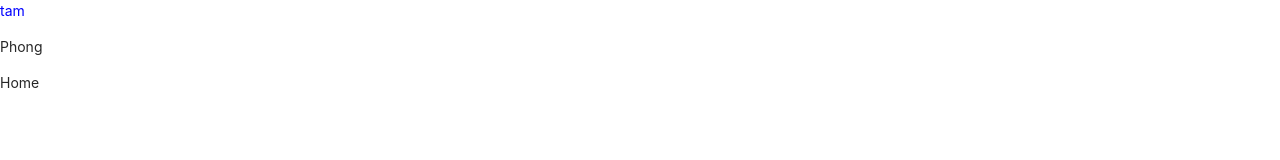
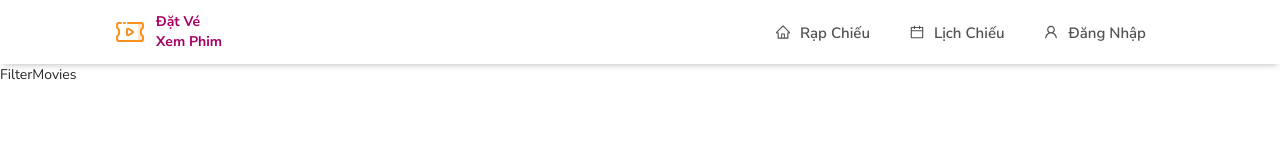
Before and after one commit to Phong0601/booking_movie, a React app: page / in a window 1280 px wide. Built offline with nearby package versions, Linux system fonts and the light colour scheme; no server answers.

Commit message:
update-header

```diff
--- a/package.json
+++ b/package.json
@@ -3,6 +3,7 @@
   "version": "0.1.0",
   "private": true,
   "dependencies": {
+    "@ant-design/icons": "^4.7.0",
     "@reduxjs/toolkit": "^1.8.5",
     "@testing-library/jest-dom": "^5.16.5",
     "@testing-library/react": "^13.4.0",
--- a/src/common/components/Header/_header.scss
+++ b/src/common/components/Header/_header.scss
@@ -1,5 +1,40 @@
 .Header {
-  &__title {
-    color: $color-seccond;
+  background-color: #fff;
+
+  box-shadow: rgba(50, 50, 93, 0.25) 10px -9px 12px -2px, rgba(0, 0, 0, 0.3) 0px 3px 7px -3px;
+  .navbar {
+    display: flex;
+    align-items: center;
+    justify-content: space-between;
+    background-color: #fff;
+    .left {
+      width: 30%;
+      display: flex;
+      align-items: center;
+      justify-content: start;
+      .ticket {
+        display: flex;
+        align-items: center;
+        justify-content: center;
+        p {
+          padding: 0 1rem;
+          line-height: 2rem;
+          color: #a50064;
+          font-weight: 700;
+        }
+      }
+    }
+    .right {
+      display: flex;
+      justify-content: end;
+      font-size: 1.5rem;
+      width: 70%;
+      border-bottom: none;
+      color: #525252;
+      font-weight: 600;
+      .nav-sub {
+        margin-left: 20px;
+      }
+    }
   }
 }
--- a/src/common/components/Header/index.jsx
+++ b/src/common/components/Header/index.jsx
@@ -1,14 +1,126 @@
-import React from 'react'
+import React, { useEffect, useState } from "react";
+import { Layout, Menu } from "antd";
+import {
+  UserOutlined,
+  CalendarOutlined,
+  HomeOutlined,
+} from "@ant-design/icons";
+import instance from "api/instance";
+const Header = () => {
+  const [current, setCurrent] = useState("");
 
-const Header = () => {
+  const onClick = (e) => {
+    console.log("click ", e);
+    setCurrent(e.key);
+  };
+
+  const items = [
+    {
+      label: "Rạp Chiếu",
+      key: "sub-1",
+      icon: <HomeOutlined />,
+      children: [
+        {
+          label: "CGV",
+          key: "1",
+        },
+        {
+          label: "GALAXY",
+          key: "2",
+        },
+        {
+          label: "CineStar",
+          key: "7",
+        },
+        {
+          label: "BHD Star Cineplex",
+          key: "8",
+        },
+        {
+          label: "LotteCinima",
+          key: "9",
+        },
+        {
+          label: "MegaGS",
+          key: "10",
+        },
+      ],
+    },
+    {
+      label: "Lịch Chiếu",
+      key: "sub-2",
+      icon: <CalendarOutlined />,
+      children: [
+        {
+          label: "Phim Đang Chiếu",
+          key: "3",
+        },
+        {
+          label: "Phim Sắp Chiếu",
+          key: "4",
+        },
+      ],
+    },
+    {
+      label: "Đăng Nhập",
+      key: "sub-3",
+      icon: <UserOutlined />,
+      children: [
+        {
+          label: "Đăng Nhập",
+          key: "5",
+        },
+        {
+          label: "Đăng Xuất",
+          key: "6",
+        },
+      ],
+    },
+  ];
   return (
-    <div className='Header'>
-      <div className='Header__title'>
-        <p>tam</p>
+    <Layout className="Header" style={{ display: "block" }}>
+      <div className="container">
+        <Layout.Header className="navbar">
+          <div className="left">
+            <div className="logo"></div>
+            <div className="ticket">
+              <svg
+                width={32}
+                height={32}
+                viewBox="0 0 32 32"
+                xmlns="http://www.w3.org/2000/svg"
+              >
+                <g fill="none" fillRule="evenodd">
+                  <path d="M0 0h32v32H0z" />
+                  <path d="M0 0h32v32H0z" />
+                  <path
+                    fill="#FEE6CD"
+                    d="M29 7v5.01l-1.992 1.993v3.9L29.105 20v5h-4.987V7"
+                  />
+                  <path
+                    d="M7 6a1 1 0 0 1 .117 1.993L7 8H5a1 1 0 0 0-.993.883L4 9v1.74a1 1 0 0 0 .177.568l.076.096.99 1.113a3 3 0 0 1 .749 1.774l.008.22v2.979a3 3 0 0 1-.618 1.823l-.14.17-.99 1.113a1 1 0 0 0-.245.543L4 21.26V23a1 1 0 0 0 .883.993L5 24h22a1 1 0 0 0 .993-.883L28 23v-1.74a1 1 0 0 0-.177-.568l-.076-.096-.99-1.113a3 3 0 0 1-.749-1.774L26 17.49V14.51a3 3 0 0 1 .618-1.823l.14-.17.99-1.113a1 1 0 0 0 .245-.543L28 10.74V9a1 1 0 0 0-.883-.993L27 8H14a1 1 0 0 1-.117-1.993L14 6h13a3 3 0 0 1 2.995 2.824L30 9v1.74a3 3 0 0 1-.618 1.823l-.14.17-.99 1.113a1 1 0 0 0-.245.543L28 14.51v2.98a1 1 0 0 0 .177.568l.076.096.99 1.113a3 3 0 0 1 .749 1.774l.008.22V23a3 3 0 0 1-2.824 2.995L27 26H5a3 3 0 0 1-2.995-2.824L2 23v-1.74a3 3 0 0 1 .618-1.823l.14-.17.99-1.113a1 1 0 0 0 .245-.543L4 17.49v-2.98a1 1 0 0 0-.177-.568l-.076-.096-.99-1.113a3 3 0 0 1-.749-1.774L2 10.74V9a3 3 0 0 1 2.824-2.995L5 6h2zm5.345 6.609a2 2 0 0 1 2.645-.615l3.983 2.27a2 2 0 0 1 .002 3.474l-3.983 2.275A2 2 0 0 1 12 18.277v-4.545a2 2 0 0 1 .262-.99zM14 13.732v4.545L17.982 16 14 13.731zM11 6a1 1 0 0 1 .117 1.993L11 8h-1a1 1 0 0 1-.117-1.993L10 6h1z"
+                    fill="#FA901E"
+                    fillRule="nonzero"
+                  />
+                </g>
+              </svg>
+
+              <p>
+                Đặt Vé <br /> Xem Phim
+              </p>
+            </div>
+          </div>
+          <Menu
+            onClick={onClick}
+            selectedKeys={[current]}
+            mode="horizontal"
+            className="right"
+            items={items}
+          />
+        </Layout.Header>
       </div>
-      <p>Phong</p>
-    </div>
-  )
-}
+    </Layout>
+  );
+};
 
-export default Header
+export default Header;
--- /dev/null
+++ b/src/features/movies/pages/home/components/filterMovies/FilterMovies.jsx
@@ -0,0 +1,9 @@
+import React from 'react'
+
+const FilterMovies = () => {
+  return (
+    <div>FilterMovies</div>
+  )
+}
+
+export default FilterMovies
--- a/src/features/movies/pages/home/index.jsx
+++ b/src/features/movies/pages/home/index.jsx
@@ -1,12 +1,13 @@
 import React, { useEffect, useState } from 'react'
 import { useDispatch, useSelector } from 'react-redux'
+import FilterMovies from './components/filterMovies/FilterMovies';
 import { fetchMovie } from './utils/homeAction';
 import { movies } from './utils/homeSelector';
 
 const Home = () => {
   const dispatch= useDispatch();
   const listMovies = useSelector(movies);
-  console.log(listMovies);
+
   const [config,setConfig]=useState({
     currentPage:'1',
     pageSize:'8'
@@ -18,7 +19,9 @@ const Home = () => {
     fetchMovies();
   },[])
   return (
-    <div>Home</div>
+    <div>
+      <FilterMovies/>
+    </div>
   )
 }
 
--- a/src/features/movies/pages/home/utils/homeAction.js
+++ b/src/features/movies/pages/home/utils/homeAction.js
@@ -2,7 +2,7 @@ import { createAsyncThunk } from "@reduxjs/toolkit";
 import instance from "api/instance";
 export const fetchMovie = createAsyncThunk('home/fetchMovie',
 async (params)=>{
-    console.log(params);
+
     try {
         const res = await instance.request({
             url:'/api/QuanLyPhim/LayDanhSachPhimPhanTrang',
@@ -13,7 +13,7 @@ async (params)=>{
                 soPhanTuTrenTrang: params.pageSize,
             }
         })
-        console.log(res.data.content);
+
         return res.data.content
     } catch (error) {
         console.log(error);
--- a/src/styles/Base/_reset.scss
+++ b/src/styles/Base/_reset.scss
@@ -0,0 +1,27 @@
+@import url('https://fonts.googleapis.com/css2?family=Nunito+Sans:wght@300;400;600;700;800;900&display=swap');
+body{
+    box-sizing: border-box;
+    font-family: 'Nunito Sans', sans-serif;
+    margin: 0;
+    padding: 0;
+}
+*,
+*::after,
+*::before {
+  margin: 0;
+  padding: 0;
+  box-sizing: inherit;
+}
+p{
+  margin: 0;
+}
+html {
+  // This defines what 1rem is
+  font-size: 62.5%;
+  scroll-behavior: smooth;
+}
+.container{
+  max-width: 115.2rem;
+  padding: auto 3.2rem;
+  margin: 0 auto;
+}
```
Also changed, not shown: src/assets/img/logo.svg (added), src/assets/img/logo.webp (added), src/assets/img/ticket.svg (added), src/features/movies/pages/home/components/filterMovies/FilterMovies.scss (added), 1 other file.
